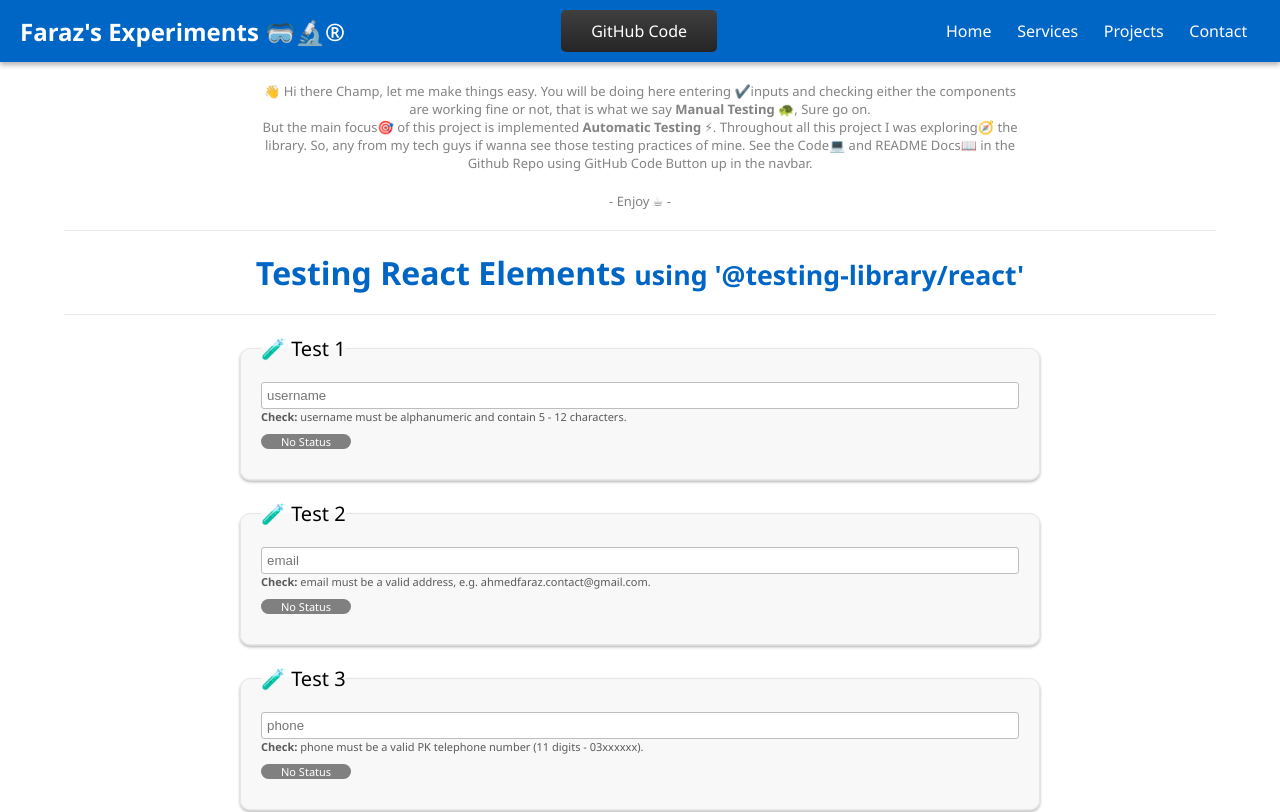
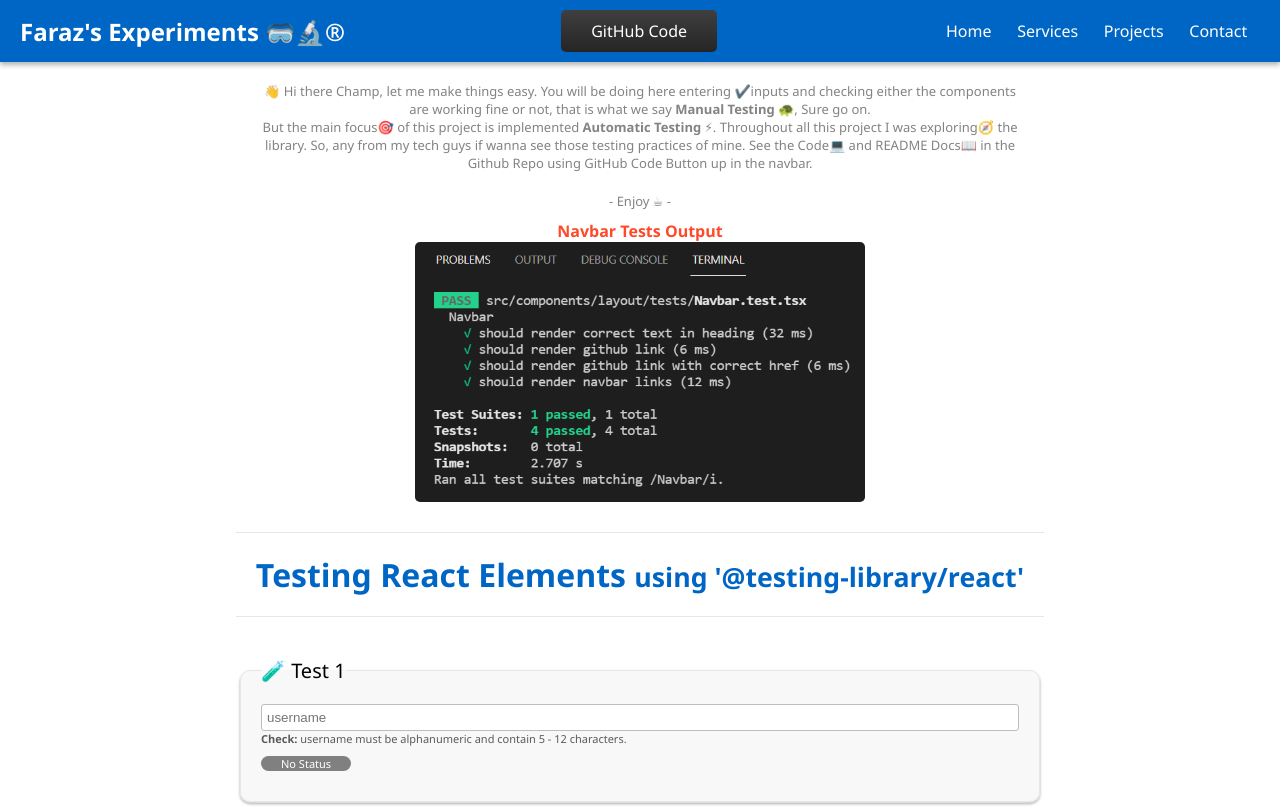
Before and after one commit to aahmedfaraz/my-react-testing-library-corner, a React (Create React App) app: page / in a window 1280 px wide. Shown: the top 812 px of the page. Built offline with nearby package versions, Linux system fonts and the light colour scheme.

Commit message:
Added Tests Output Screenshots
- Added Navbar Tests Output Screenshot
- Added Form Tests Output Screenshot

```diff
--- a/src/App.css
+++ b/src/App.css
@@ -10,6 +10,25 @@
 
 body {
   font-family: "Segoe UI", Tahoma, Geneva, Verdana, sans-serif;
+}
+
+main {
+  display: flex;
+  flex-direction: column;
+  align-items: center;
+  justify-content: center;
+}
+
+h4 {
+  margin-top: 10px;
+  color: rgb(255, 73, 41);
+}
+.output-image {
+  width: 450px;
+  max-width: calc(100% - 20px);
+  margin: auto;
+  margin-bottom: 10px;
+  border-radius: 5px;
 }
 
 nav {
--- a/src/App.tsx
+++ b/src/App.tsx
@@ -1,6 +1,9 @@
 import React from 'react';
 import './App.css';
-
+// Images
+import NavbarTestsOutput from './assets/images/navbar_tests_output.png';
+import FormTestsOutput from './assets/images/form_tests_output.png';
+// React Components
 import Navbar from './components/layout/Navbar';
 import Form from './components/layout/Form';
 
@@ -13,8 +16,13 @@ function App() {
         <br />
         But the main focus🎯 of this project is implemented <strong>Automatic Testing ⚡</strong>. Throughout all this project I was exploring🧭 the library. So, any from my tech guys if wanna see those testing practices of mine. See the Code💻 and README Docs📖 in the Github Repo using GitHub Code Button up in the navbar.</p>
         <p>- Enjoy ☕ -</p>
+        {/* Navbar Tests Output */}
+        <h4>Navbar Tests Output</h4>
+        <img className="output-image" src={NavbarTestsOutput} alt="Navbar Tests Output" />
         <h1>Testing React Elements <small>using '@testing-library/react'</small></h1>
         <Form />
+        <h4>Form Tests Output</h4>
+        <img className="output-image" src={FormTestsOutput} alt="Form Tests Output" />
       </main>
     </div>
   );
```
Also changed, not shown: src/assets/images/form_tests_output.png (added), src/assets/images/navbar_tests_output.png (added).
